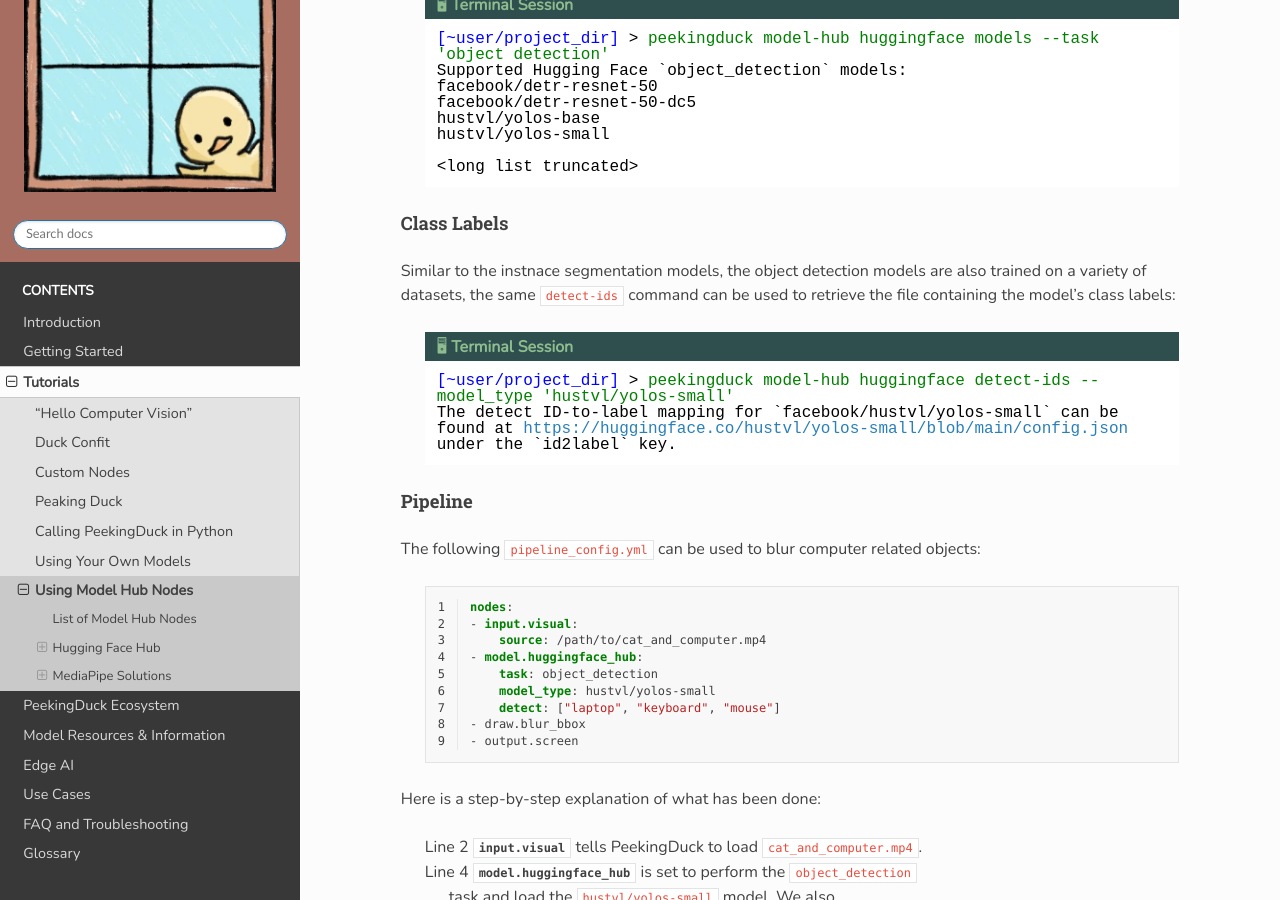
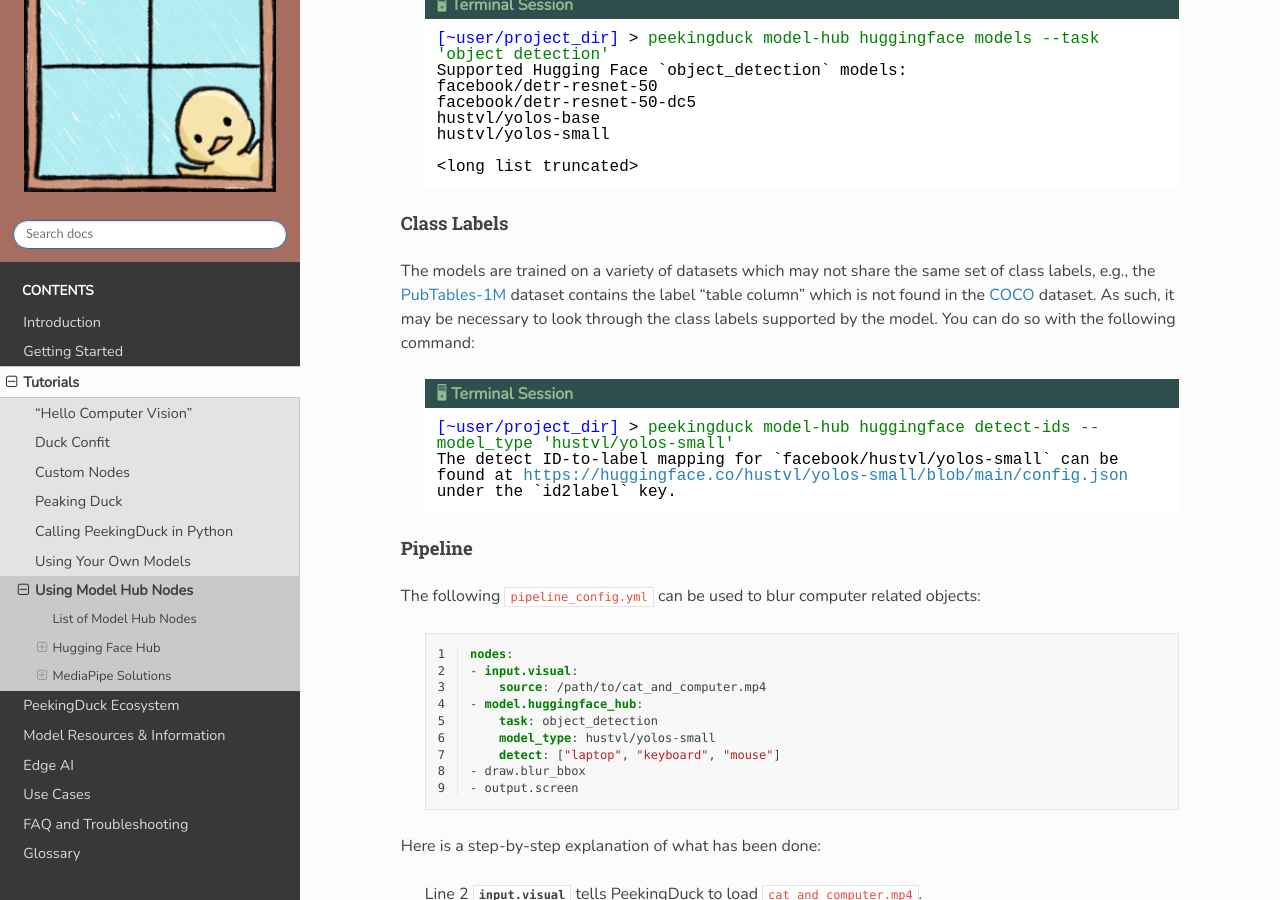
Before and after one commit to aisingapore/PeekingDuck, a Sphinx documentation site: the page built from docs/source/tutorials/07_using_model_hub_nodes.rst, in a window 1280 px wide and 900 px high, scrolled down 1117 px. Built offline with Sphinx 7.4.7 and the Read the Docs theme 2.0.0, drawn with Linux system fonts in a browser that asks for light colours; some of the changed text lies outside the part shown.

Commit message:
docs: replace ADE20k with PubTables-1M in huggingface object detection class labels section

```diff
--- a/docs/source/tutorials/07_using_model_hub_nodes.rst
+++ b/docs/source/tutorials/07_using_model_hub_nodes.rst
@@ -68,9 +68,11 @@
 Class Labels
 ^^^^^^^^^^^^
 
-Similar to the instnace segmentation models, the object detection models are also
-trained on a variety of datasets, the same ``detect-ids`` command can be used to
-retrieve the file containing the model's class labels:
+The models are trained on a variety of datasets which may not share the same set
+of class labels, e.g., the `PubTables-1M <https://msropendata.com/datasets/505fcbe3-1383-42b1-913a-f651b8b712d3>`_
+dataset contains the label "table column" which is not found in the `COCO <https://cocodataset.org/#home>`_
+dataset. As such, it may be necessary to look through the class labels supported
+by the model. You can do so with the following command:
 
    .. admonition:: Terminal Session
 
```
Also changed, not shown: other parts of docs/source/tutorials/07_using_model_hub_nodes.rst (+3 -5 lines).
